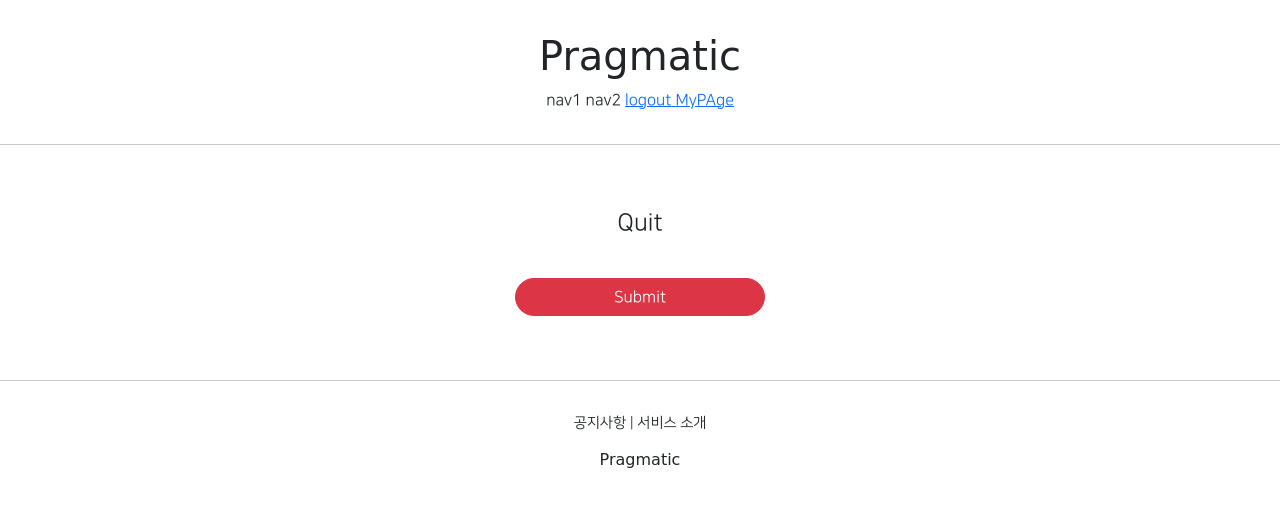
After one commit to EasyCoding-7/django-basic-example, a Django app: page /account/delete/1 in a window 1280 px wide. The commit adds this page. Shown: the top 507 px of the page. Run offline with Django 3.2, Linux system fonts and the light colour scheme; tables that the repository leaves empty hold one stand-in row (values such as "Sample post"); some libraries are stand-ins or nearby versions; some web fonts are replaced.

Commit message:
DeleteView

```diff
--- a/Templates/header.html
+++ b/Templates/header.html
@@ -5,17 +5,19 @@
     <div>
         <span>nav1</span>
         <span>nav2</span>
-        <span>nav3</span>
         {% if not user.is_authenticated %}
         <a href="{% url 'accountapp:login' %}?next={{ request.path }}">
             <span>login</span>
         </a>
+        <a href="{% url 'accountapp:create' %}">
+            <span>SignUp</span>
+        </a>
         {% else %}
-            <a href="{% url 'accountapp:logout' %}">
+        <a href="{% url 'accountapp:logout' %}?next{{ request.path }}">
             <span>logout</span>
         </a>
         <a href="{% url 'accountapp:detail' pk=user.pk %}">
-                <span> MyPage</span>
+            <span> MyPAge</span>
         </a>
         {% endif %}
     </div>
--- /dev/null
+++ b/accountapp/Templates/accountapp/delete.html
@@ -0,0 +1,19 @@
+{% extends 'base.html' %}
+{% load bootstrap4 %}
+
+{% block content %}
+
+    <div style="text-align: center; max-width: 500px; margin: 4rem auto">
+        <div class="mb-4">
+            <h4>Quit</h4>
+        </div>
+        <div>
+            <form action="{% url 'accountapp:delete' pk=user.pk %}" method="post">
+                {% csrf_token %}
+                {% bootstrap_form form %}
+                <input type="submit" class="btn btn-danger rounded-pill col-6 mt-3">
+            </form>
+        </div>
+    </div>
+
+{% endblock %}
--- a/accountapp/Templates/accountapp/detail.html
+++ b/accountapp/Templates/accountapp/detail.html
@@ -17,6 +17,11 @@
           Change Info
         </p>
       </a>
+      <a href="{% url 'accountapp:delete' pk=user.pk %}">
+        <p>
+          Quit
+        </p>
+      </a>
       {% endif %}
     </div>
   </div>
--- a/accountapp/urls.py
+++ b/accountapp/urls.py
@@ -1,7 +1,7 @@
 from django.contrib.auth.views import LoginView, LogoutView
 from django.urls import path
 
-from accountapp.views import hello_world, AccountCreateView, AccountDetailView, AccountUpdateView
+from accountapp.views import hello_world, AccountCreateView, AccountDetailView, AccountUpdateView, AccountDeleteView
 
 app_name = "accountapp"
 
@@ -14,4 +14,5 @@ urlpatterns = [
 
     path('detail/<int:pk>', AccountDetailView.as_view(), name='detail'),
     path('update/<int:pk>', AccountUpdateView.as_view(), name='update'),
+    path('delete/<int:pk>', AccountDeleteView.as_view(), name='delete'),
 ]
--- a/accountapp/views.py
+++ b/accountapp/views.py
@@ -5,7 +5,7 @@ from django.shortcuts import render
 
 # Create your views here.
 from django.urls import reverse, reverse_lazy
-from django.views.generic import CreateView, DetailView, UpdateView
+from django.views.generic import CreateView, DetailView, UpdateView, DeleteView
 
 from accountapp.Templates.forms import AccountUpdateForm
 from accountapp.models import HelloWorld
@@ -45,3 +45,9 @@ class AccountUpdateView(UpdateView):
     form_class = AccountUpdateForm
     success_url = reverse_lazy('accountapp:hello_world')
     template_name = 'accountapp/update.html'
+
+
+class AccountDeleteView(DeleteView):
+    model = User
+    success_url = reverse_lazy('accountapp:login')
+    template_name = 'accountapp/delete.html'
```
Lines whose indentation alone changed are shown as unchanged.
